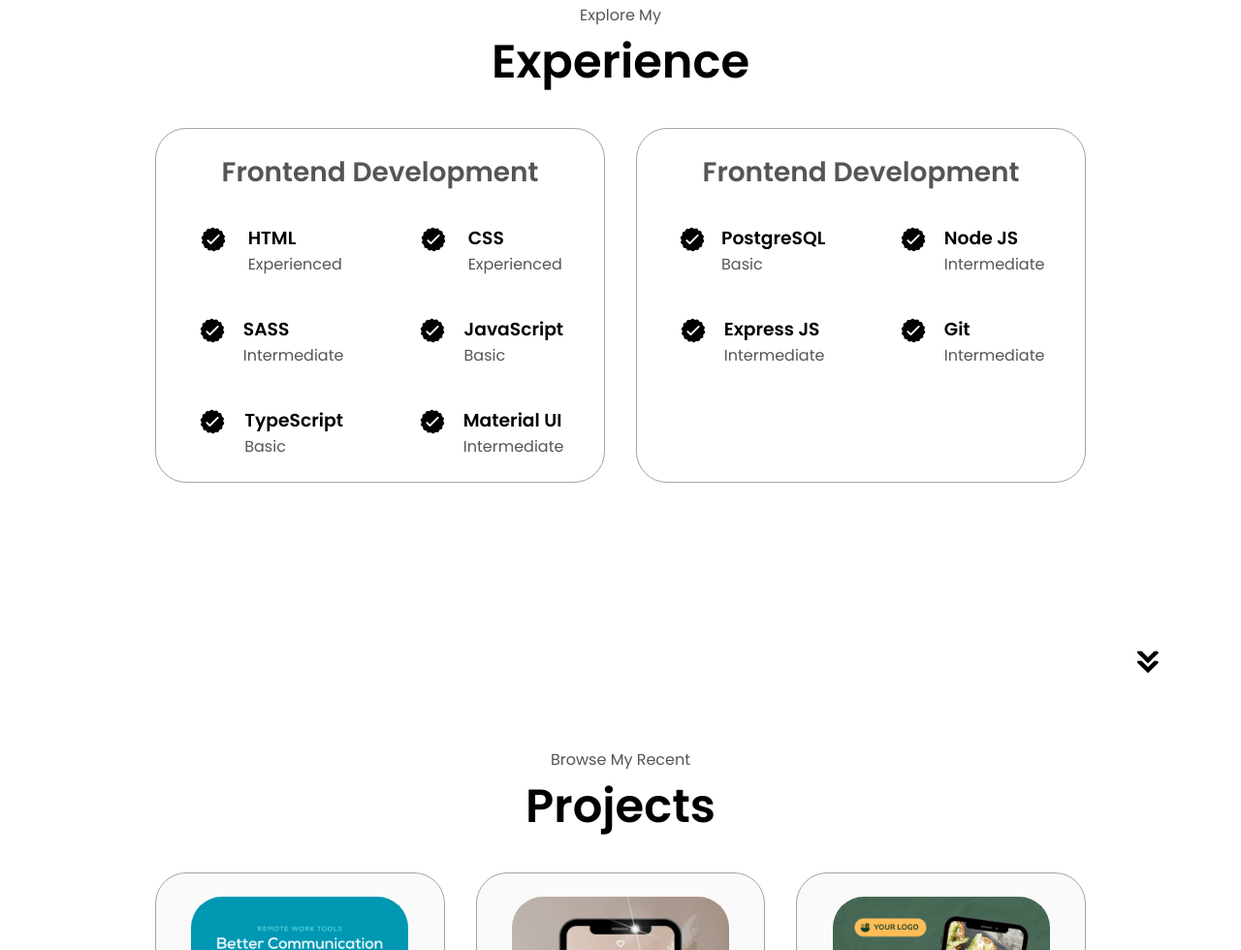
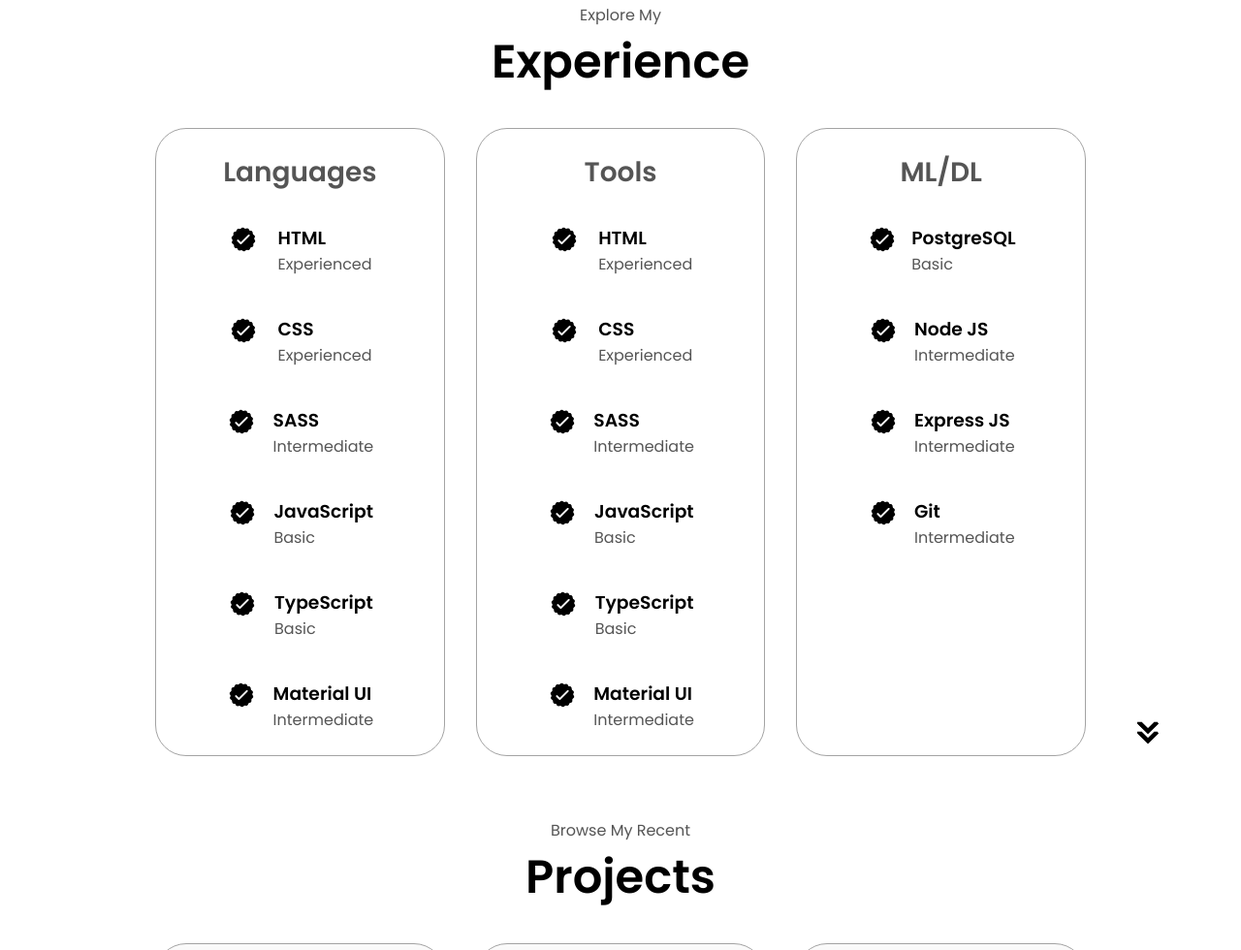
Before and after one commit to adamyding/personal-website, a plain HTML site: page index.html in a window 1280 px wide. Shown: the part 1693-2673 px from the top of the page at 97% size. Drawn offline with Linux system fonts and the light colour scheme.

Commit message:
update skills

```diff
--- a/index.html
+++ b/index.html
@@ -128,7 +128,7 @@
       <div class="experience-details-container">
         <div class="about-containers">
           <div class="details-container">
-            <h2 class="experience-sub-title">Frontend Development</h2>
+            <h2 class="experience-sub-title">Languages</h2>
             <div class="article-container">
               <article>
                 <img
@@ -199,7 +199,78 @@
             </div>
           </div>
           <div class="details-container">
-            <h2 class="experience-sub-title">Frontend Development</h2>
+            <h2 class="experience-sub-title">Tools</h2>
+            <div class="article-container">
+              <article>
+                <img
+                  src="./assets/checkmark.png"
+                  alt="Experience icon"
+                  class="icon"
+                />
+                <div>
+                  <h3>HTML</h3>
+                  <p>Experienced</p>
+                </div>
+              </article>
+              <article>
+                <img
+                  src="./assets/checkmark.png"
+                  alt="Experience icon"
+                  class="icon"
+                />
+                <div>
+                  <h3>CSS</h3>
+                  <p>Experienced</p>
+                </div>
+              </article>
+              <article>
+                <img
+                  src="./assets/checkmark.png"
+                  alt="Experience icon"
+                  class="icon"
+                />
+                <div>
+                  <h3>SASS</h3>
+                  <p>Intermediate</p>
+                </div>
+              </article>
+              <article>
+                <img
+                  src="./assets/checkmark.png"
+                  alt="Experience icon"
+                  class="icon"
+                />
+                <div>
+                  <h3>JavaScript</h3>
+                  <p>Basic</p>
+                </div>
+              </article>
+              <article>
+                <img
+                  src="./assets/checkmark.png"
+                  alt="Experience icon"
+                  class="icon"
+                />
+                <div>
+                  <h3>TypeScript</h3>
+                  <p>Basic</p>
+                </div>
+              </article>
+              <article>
+                <img
+                  src="./assets/checkmark.png"
+                  alt="Experience icon"
+                  class="icon"
+                />
+                <div>
+                  <h3>Material UI</h3>
+                  <p>Intermediate</p>
+                </div>
+              </article>
+            </div>
+          </div>
+          <div class="details-container">
+            <h2 class="experience-sub-title">ML/DL</h2>
             <div class="article-container">
               <article>
                 <img
```
